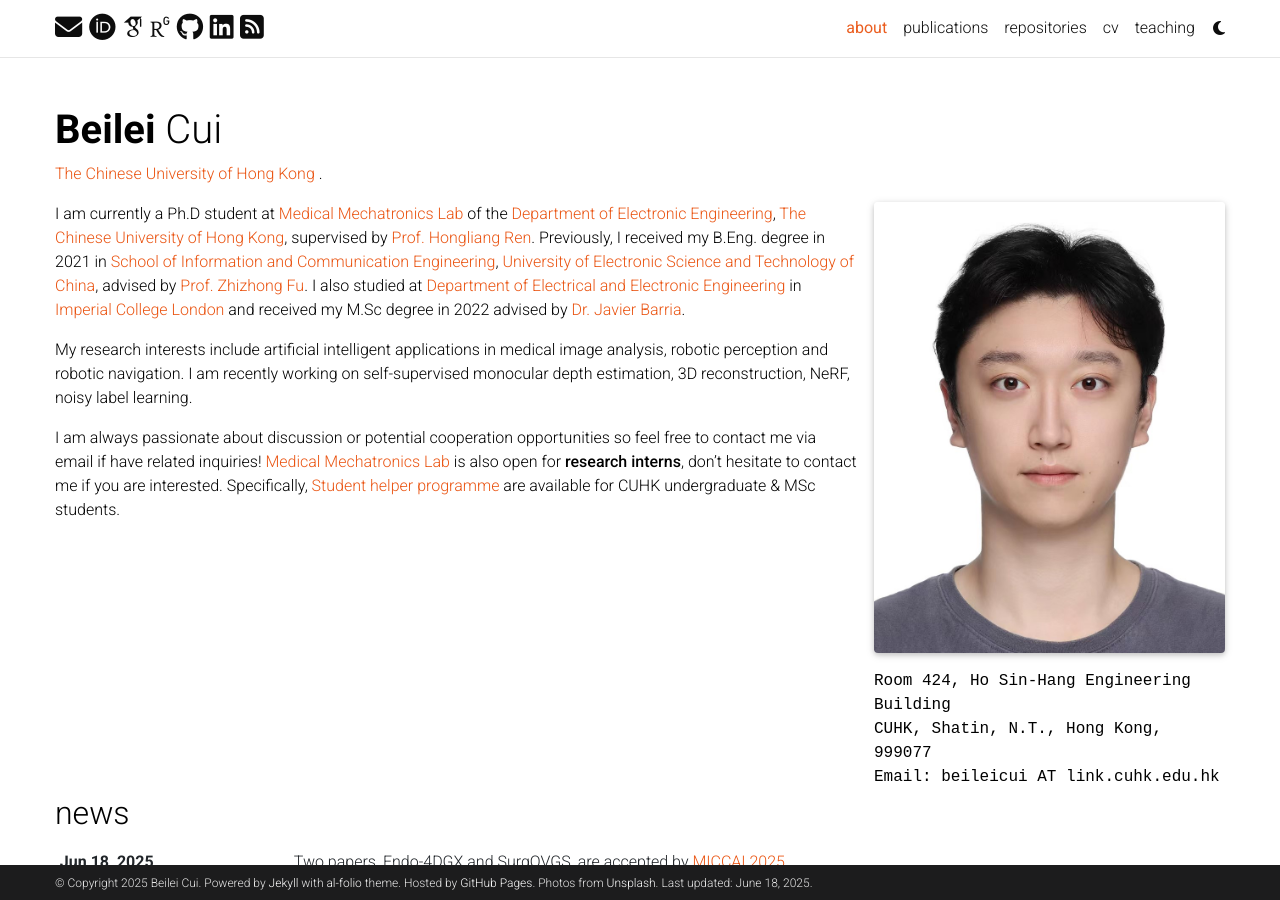
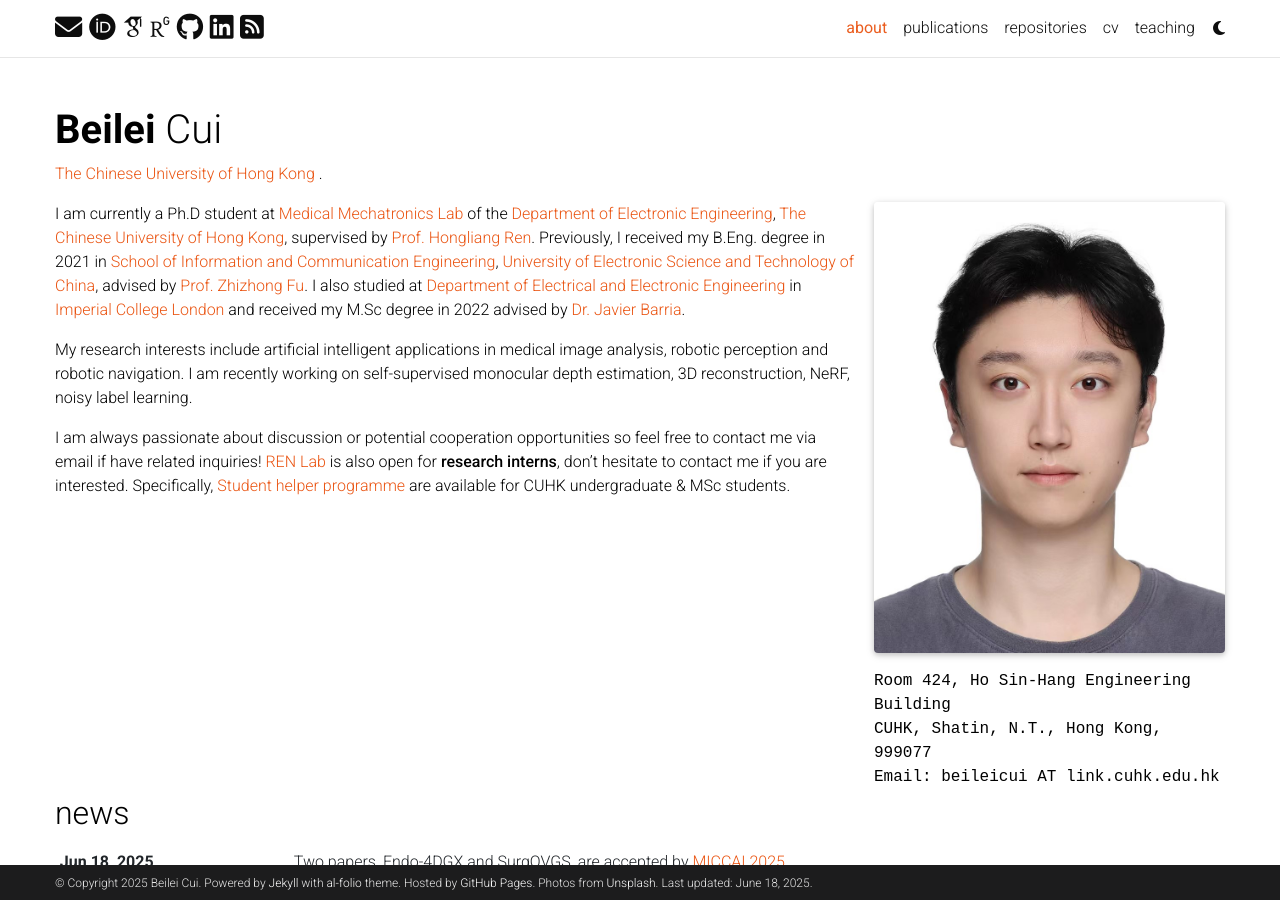
Before and after one commit to BeileiCui/beileicui.github.io, a Jekyll site: the page built from _pages/about.md, in a window 1280 px wide and 900 px high. Built offline with Jekyll 4.4.1, drawn with Linux system fonts in a browser that asks for light colours; full-size pictures stand in for the smaller copies a plugin makes; some web fonts are replaced; comment, search, counter and statistics services are not loaded; a style sheet for code colours, icons or effects is not loaded.

Commit message:
Update about.md

```diff
--- a/_pages/about.md
+++ b/_pages/about.md
@@ -22,4 +22,4 @@ I am currently a Ph.D student at [Medical Mechatronics Lab](http://www.labren.or
 
 My research interests include artificial intelligent applications in medical image analysis, robotic perception and robotic navigation. I am recently working on self-supervised monocular depth estimation, 3D reconstruction, NeRF, noisy label learning.
 
-I am always passionate about discussion or potential cooperation opportunities so feel free to contact me via email if have related inquiries! [Medical Mechatronics Lab](http://www.labren.org/mm/) is also open for __research interns__, don't hesitate to contact me if you are interested. Specifically, [Student helper programme](https://www.osa.cuhk.edu.hk/flourishingcuhk/student-helper-engagement-scheme/for-students/) are available for CUHK undergraduate & MSc students.
+I am always passionate about discussion or potential cooperation opportunities so feel free to contact me via email if have related inquiries! [REN Lab](http://www.labren.org/mm/) is also open for __research interns__, don't hesitate to contact me if you are interested. Specifically, [Student helper programme](https://www.osa.cuhk.edu.hk/flourishingcuhk/student-helper-engagement-scheme/for-students/) are available for CUHK undergraduate & MSc students.
```
